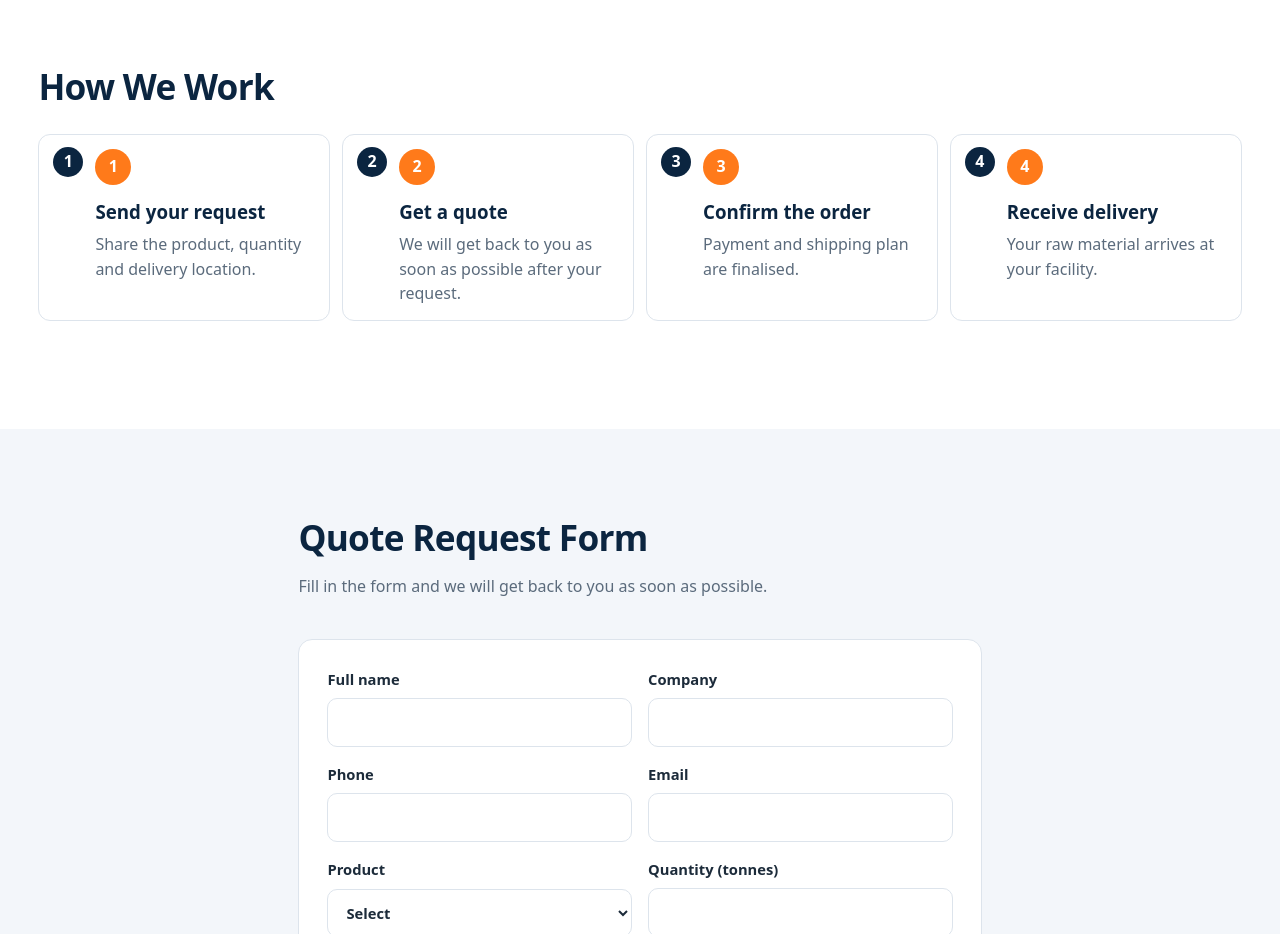
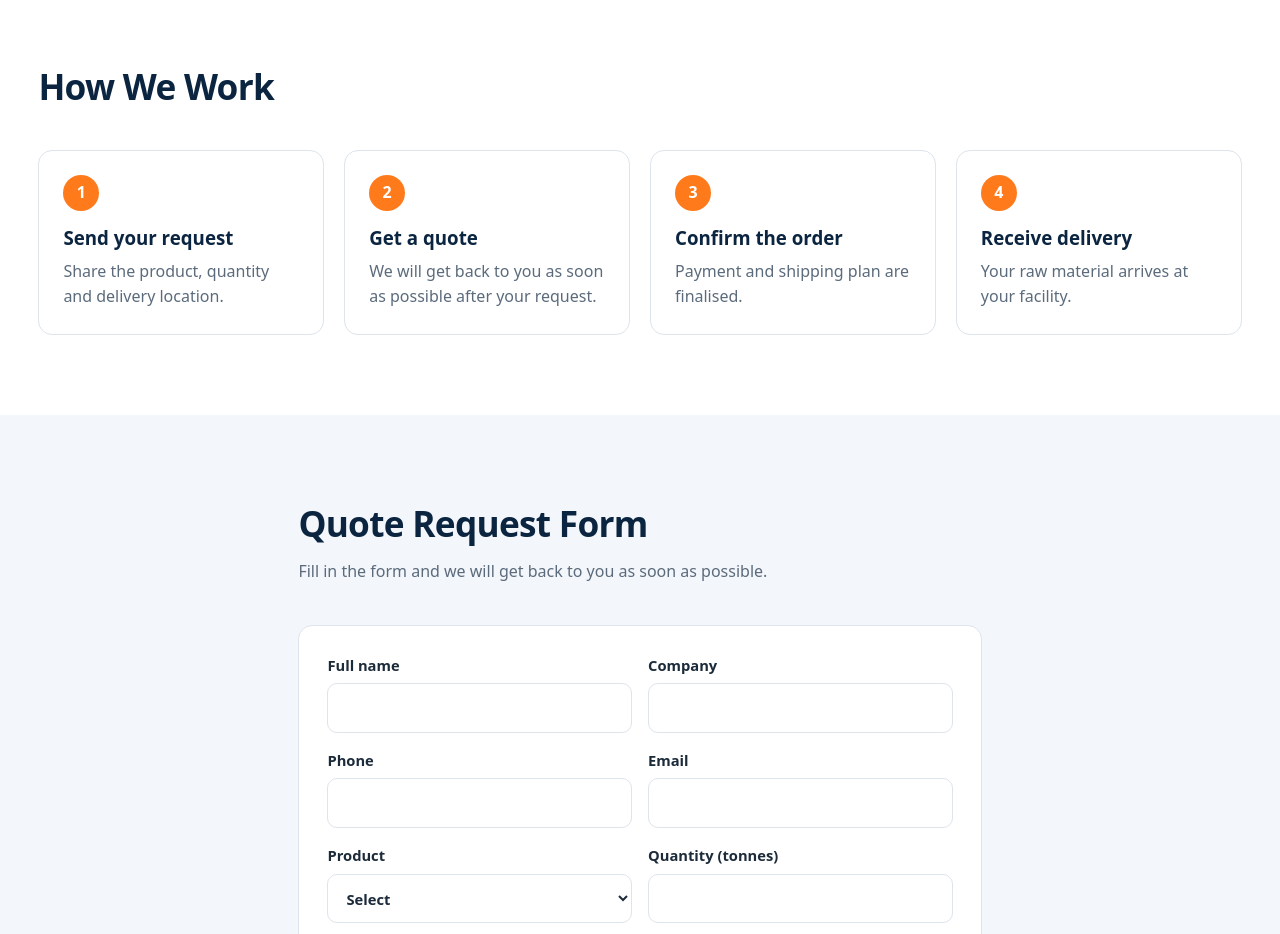
Before and after one commit to mkadirok-stack/h360-test, a plain HTML site: page index.html in a window 1280 px wide. Shown: the part 1960-2894 px from the top of the page. Drawn offline with Linux system fonts and the light colour scheme; no server answers.

Commit message:
Add files via upload

```diff
--- a/css/style.css
+++ b/css/style.css
@@ -282,9 +282,9 @@ fieldset.tiers legend{font-weight:600;font-size:.92rem;padding:0 6px}
 .footer .flinks a{color:#d3deea;text-decoration:underline}
 
 /* Nasıl çalışır / SSS */
-ol.steps{counter-reset:s;list-style:none;padding:0;margin:20px 0 28px;display:grid;gap:12px}
-ol.steps li{counter-increment:s;position:relative;background:#fff;border:1px solid var(--line);border-radius:12px;padding:14px 16px 14px 56px;line-height:1.55}
-ol.steps li::before{content:counter(s);position:absolute;left:14px;top:12px;width:30px;height:30px;border-radius:50%;background:var(--navy);color:#fff;display:flex;align-items:center;justify-content:center;font-weight:700}
+.legal ol.steps{counter-reset:s;list-style:none;padding:0;margin:20px 0 28px;display:grid;gap:12px}
+.legal ol.steps li{counter-increment:s;position:relative;background:#fff;border:1px solid var(--line);border-radius:12px;padding:14px 16px 14px 56px;line-height:1.55}
+.legal ol.steps li::before{content:counter(s);position:absolute;left:14px;top:12px;width:30px;height:30px;border-radius:50%;background:var(--navy);color:#fff;display:flex;align-items:center;justify-content:center;font-weight:700}
 .faq details{background:#fff;border:1px solid var(--line);border-radius:10px;margin:8px 0;padding:0 16px}
 .faq summary{cursor:pointer;font-weight:600;padding:14px 0;list-style:none}
 .faq summary::-webkit-details-marker{display:none}
```
